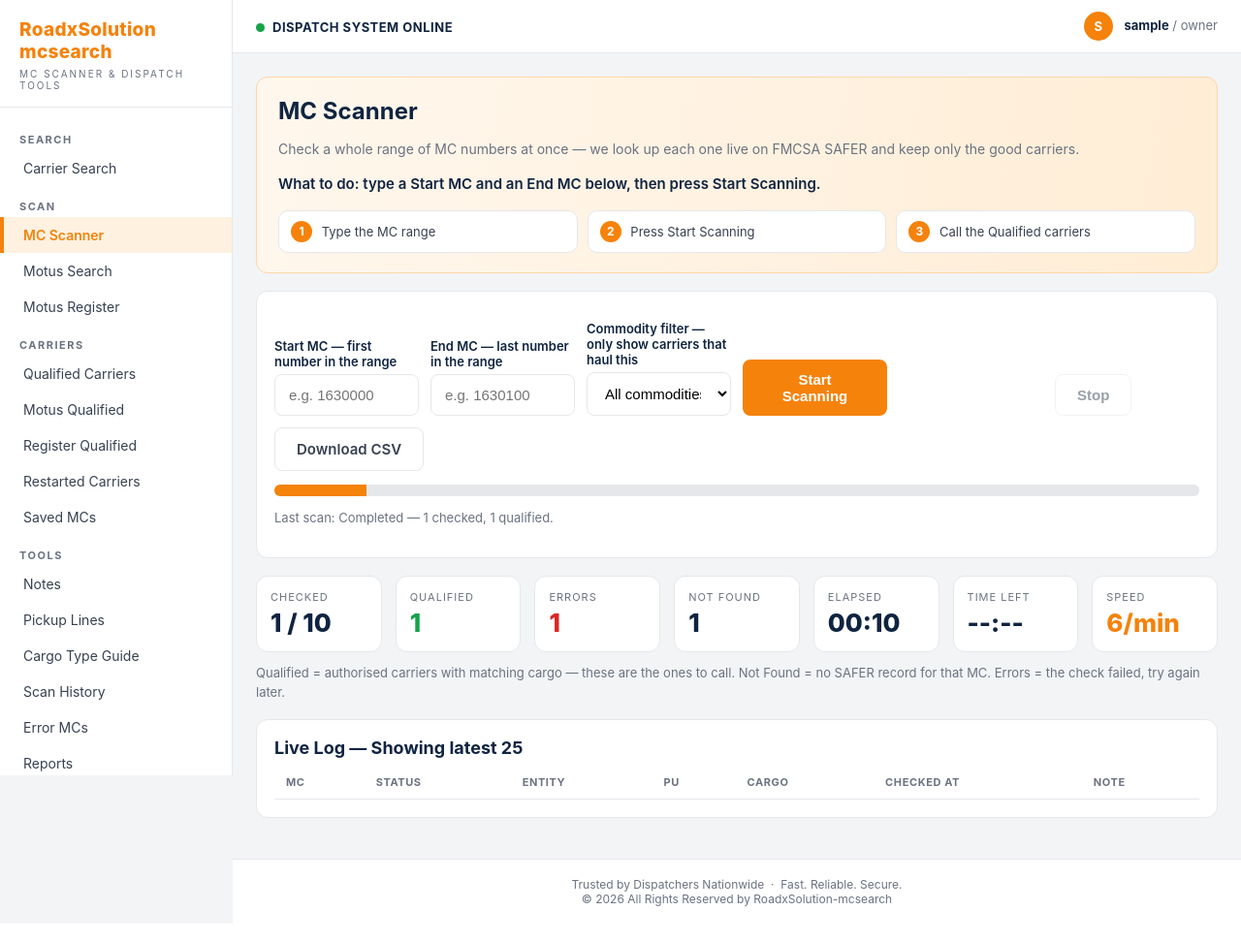
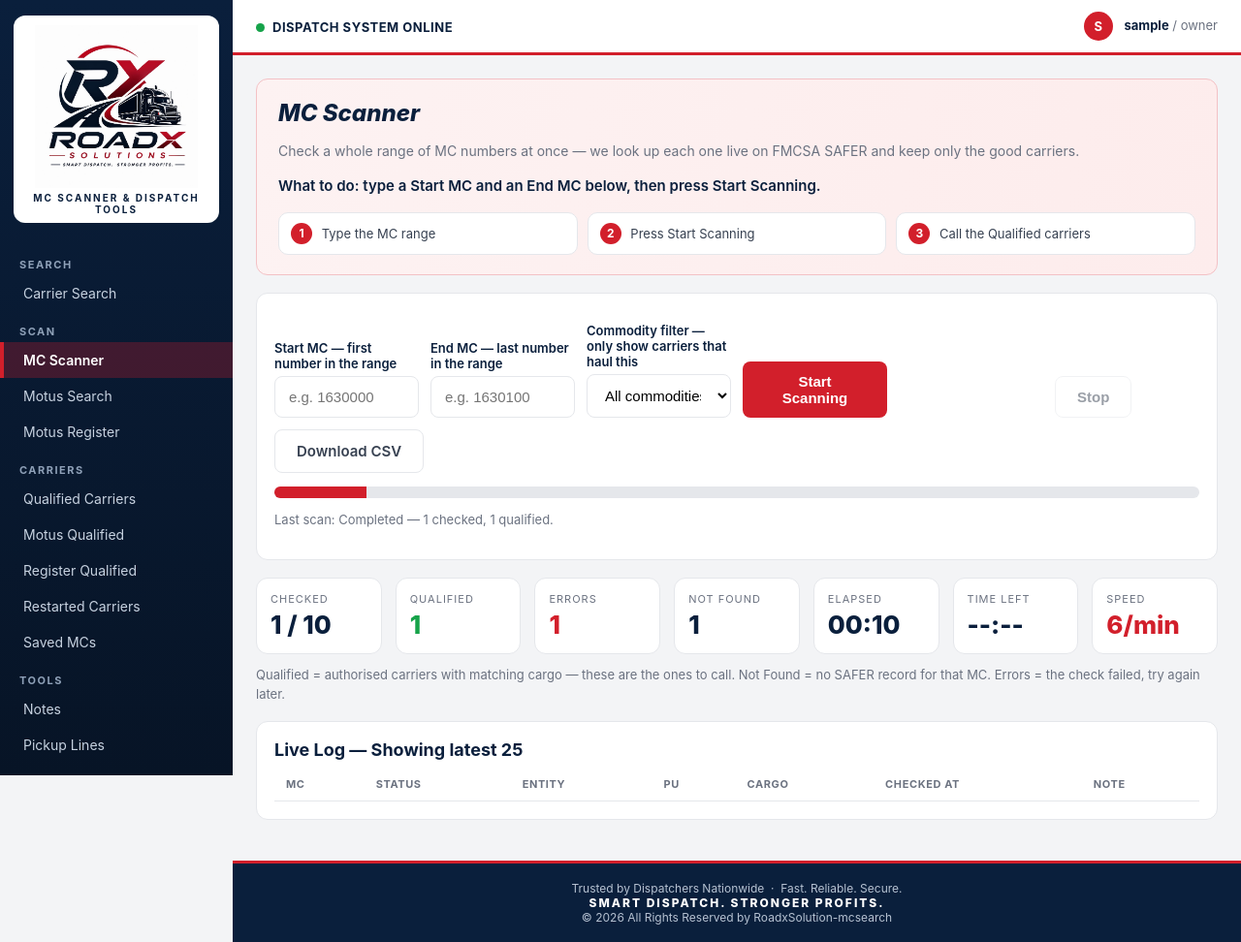
Before and after one commit to zackalbert12/roadxsolution-mcsearch, a Flask app: page /dashboard in a window 1280 px wide. Shown: the whole page at 97% size. Before the commit the page ends 935 px from the top, so only its background shows below. Run offline with Flask 3, Linux system fonts and the light colour scheme; the visitor is signed in with stand-in values (Sample User, id 1); tables that the repository leaves empty hold one stand-in row (values such as "Sample post"); data that the repository does not hold is empty.

Commit message:
Rebrand to RoadX navy/red style

```diff
--- a/static/style.css
+++ b/static/style.css
@@ -1,18 +1,21 @@
-/* RoadxSolution-mcsearch — matches the original dashboard look:
-   white fixed sidebar, orange primary buttons, dark navy headings,
-   light-grey content background, white rounded cards. */
+/* RoadxSolution-mcsearch — RoadX Solutions brand style:
+   deep navy (#0a1f3c) sidebar/header surfaces, vivid red (#d21f2b)
+   primary buttons and accents, bold italic headings in the wordmark
+   spirit, white rounded cards on a light-grey background. */
 :root {
-  --orange: #f5820b;
-  --orange-dark: #d96f00;
-  --orange-pale: #fff1e0;
-  --navy: #0f2440;
+  --brand: #d21f2b;
+  --brand-dark: #a80f1f;
+  --brand-pale: #fdecec;
+  --navy: #0a1f3c;
+  --navy-dark: #071426;
+  --navy-pale: #e9edf3;
   --grey-bg: #f3f4f6;
   --grey-text: #6b7280;
   --border: #e5e7eb;
   --green: #16a34a;
   --green-pale: #dcfce7;
-  --red: #dc2626;
-  --red-pale: #fee2e2;
+  --red: #d21f2b;
+  --red-pale: #fdecec;
   --blue: #2563eb;
   --blue-pale: #dbeafe;
   --yellow-pale: #fef9c3;
@@ -21,10 +24,10 @@
 * { box-sizing: border-box; }
 body { margin: 0; font-family: -apple-system, "Segoe UI", Roboto, Arial, sans-serif;
   background: var(--grey-bg); color: #1f2937; font-size: 14px; }
-a { color: var(--orange); text-decoration: none; }
+a { color: var(--brand); text-decoration: none; }
 a:hover { text-decoration: underline; }
 h1, h2, h3 { color: var(--navy); margin: 0 0 8px; }
-h1 { font-size: 24px; }
+h1 { font-size: 24px; font-style: italic; font-weight: 800; }
 h2 { font-size: 18px; }
 h3 { font-size: 15px; }
 p { color: var(--grey-text); line-height: 1.5; }
@@ -32,23 +35,25 @@ p { color: var(--grey-text); line-height: 1.5; }
 
 /* layout */
 .sidebar { position: fixed; left: 0; top: 0; bottom: 0; width: var(--sidebar-w);
-  background: #fff; border-right: 1px solid var(--border); overflow-y: auto;
-  padding: 16px 0; z-index: 10; }
-.brand { padding: 4px 20px 16px; border-bottom: 1px solid var(--border); }
-.brand .logo { font-size: 19px; font-weight: 800; color: var(--orange);
-  letter-spacing: .3px; line-height: 1.2; }
-.brand .tag { font-size: 10px; letter-spacing: 2px; color: var(--grey-text);
-  text-transform: uppercase; margin-top: 4px; }
+  background: linear-gradient(180deg, var(--navy), var(--navy-dark));
+  overflow-y: auto; padding: 14px 0; z-index: 10; }
+.brand { background: #fff; margin: 2px 14px 10px; border-radius: 12px;
+  padding: 10px 12px 8px; text-align: center; }
+.brand-logo { display: block; width: 168px; margin: 0 auto; }
+.brand .tag { font-size: 10px; letter-spacing: 2px; color: var(--navy);
+  text-transform: uppercase; margin-top: 4px; font-weight: 700; }
 .sidebar nav { padding: 12px 0; }
-.sidebar nav a { display: block; padding: 10px 20px; color: #374151;
+.sidebar nav a { display: block; padding: 10px 20px; color: #c7d2e0;
   border-left: 4px solid transparent; text-decoration: none; font-size: 14px; }
-.sidebar nav a:hover { background: #f9fafb; text-decoration: none; }
-.sidebar nav a.active { color: var(--orange); background: var(--orange-pale);
-  border-left-color: var(--orange); font-weight: 600; }
-.sidebar .side-foot { padding: 16px 20px; font-size: 12px; color: var(--grey-text); }
+.sidebar nav a:hover { background: rgba(255,255,255,.06); color: #fff; text-decoration: none; }
+.sidebar nav a.active { color: #fff; background: rgba(210,31,43,.28);
+  border-left-color: var(--brand); font-weight: 600; }
+.sidebar .side-foot { padding: 16px 20px; font-size: 12px; color: #8fa1b8; }
+.sidebar .side-foot b { color: #fff; }
+.sidebar .side-foot a { color: #fff; }
 
 .main { margin-left: var(--sidebar-w); min-height: 100vh; display: flex; flex-direction: column; }
-.topbar { background: #fff; border-bottom: 1px solid var(--border);
+.topbar { background: #fff; border-bottom: 3px solid var(--brand);
   display: flex; align-items: center; justify-content: space-between;
   padding: 12px 24px; position: sticky; top: 0; z-index: 5; }
 .dot { display: inline-block; width: 9px; height: 9px; border-radius: 50%;
@@ -58,17 +63,18 @@ p { color: var(--grey-text); line-height: 1.5; }
 .topbar .who { font-size: 13px; color: var(--grey-text); }
 .topbar .who b { color: var(--navy); }
 .avatar { display: inline-flex; width: 30px; height: 30px; border-radius: 50%;
-  background: var(--orange); color: #fff; align-items: center; justify-content: center;
+  background: var(--brand); color: #fff; align-items: center; justify-content: center;
   font-weight: 700; margin-right: 8px; vertical-align: middle; }
 .content { padding: 24px; flex: 1; }
-.footer { text-align: center; color: var(--grey-text); font-size: 12px;
-  padding: 18px; border-top: 1px solid var(--border); background: #fff; }
+.footer { text-align: center; color: #b6c2d2; font-size: 12px;
+  padding: 18px; border-top: 3px solid var(--brand); background: var(--navy); }
+.footer-tag { color: #fff; font-weight: 800; letter-spacing: 2px; font-size: 12px; }
 
 /* cards / stats */
 .card { background: #fff; border: 1px solid var(--border); border-radius: 12px;
   padding: 18px; margin-bottom: 18px; }
-.hero { background: linear-gradient(100deg, #fff7ed, #ffedd5);
-  border: 1px solid #fed7aa; border-radius: 12px; padding: 20px 22px; margin-bottom: 18px; }
+.hero { background: linear-gradient(100deg, #fdf2f2, #fdecec);
+  border: 1px solid #f3c1c5; border-radius: 12px; padding: 20px 22px; margin-bottom: 18px; }
 .hero h1 { margin-bottom: 4px; }
 .grid { display: grid; gap: 14px; }
 .grid.cols-7 { grid-template-columns: repeat(7, 1fr); }
@@ -84,24 +90,27 @@ p { color: var(--grey-text); line-height: 1.5; }
 .stat .label { font-size: 11px; text-transform: uppercase; letter-spacing: 1px; color: var(--grey-text); }
 .stat .value { font-size: 26px; font-weight: 800; color: var(--navy); margin-top: 4px; }
 .stat .value.green { color: var(--green); }
-.stat .value.orange { color: var(--orange); }
+.stat .value.orange { color: var(--brand); }
 .stat .value.red { color: var(--red); }
 .progress { height: 12px; background: #e5e7eb; border-radius: 6px; overflow: hidden; }
-.progress > div { height: 100%; background: var(--orange); }
+.progress > div { height: 100%; background: var(--brand); }
 
 /* forms / buttons */
 .btn { display: inline-block; border: none; border-radius: 8px; padding: 10px 18px;
-  font-size: 14px; font-weight: 600; cursor: pointer; background: var(--orange);
+  font-size: 14px; font-weight: 600; cursor: pointer; background: var(--brand);
   color: #fff; text-decoration: none; }
-.btn:hover { background: var(--orange-dark); text-decoration: none; }
+.btn:hover { background: var(--brand-dark); text-decoration: none; }
 .btn.secondary { background: #fff; color: #374151; border: 1px solid var(--border); }
-.btn.secondary:hover { background: #f9fafb; }
+.btn.secondary:hover { background: #fdf2f2; }
 .btn.danger { background: var(--red); }
 .btn.small { padding: 6px 10px; font-size: 13px; }
 .btn:disabled { opacity: .5; cursor: not-allowed; }
 input[type=text], input[type=email], input[type=password], input[type=number],
 input[type=date], select, textarea { width: 100%; padding: 10px 12px;
   border: 1px solid var(--border); border-radius: 8px; font-size: 14px; background: #fff; }
+input[type=text]:focus, input[type=email]:focus, input[type=password]:focus,
+input[type=number]:focus, input[type=date]:focus, select:focus, textarea:focus {
+  outline: none; border-color: var(--brand); box-shadow: 0 0 0 3px var(--brand-pale); }
 label { display: block; font-weight: 600; font-size: 13px; margin: 12px 0 5px; color: var(--navy); }
 .form-row { display: flex; gap: 12px; align-items: flex-end; flex-wrap: wrap; }
 .form-row > div { flex: 1; min-width: 140px; }
@@ -183,7 +194,7 @@ input[type=date], select, textarea { padding: 12px 14px; font-size: 15px; }
 .step { flex: 1; min-width: 160px; background: #fff; border: 1px solid var(--border);
   border-radius: 10px; padding: 10px 12px; font-size: 13px; color: #374151; }
 .step b.num { display: inline-flex; width: 22px; height: 22px; border-radius: 50%;
-  background: var(--orange); color: #fff; align-items: center; justify-content: center;
+  background: var(--brand); color: #fff; align-items: center; justify-content: center;
   font-size: 12px; margin-right: 6px; }
 /* Friendly empty states: what is empty + what to do next */
 .empty-state { text-align: center; padding: 36px 20px; }
@@ -194,7 +205,7 @@ input[type=date], select, textarea { padding: 12px 14px; font-size: 15px; }
 .field-hint { font-size: 12px; color: var(--grey-text); margin-top: 4px; }
 /* Grouped sidebar navigation */
 .nav-group { font-size: 11px; font-weight: 700; text-transform: uppercase;
-  letter-spacing: 1.5px; color: var(--grey-text); padding: 14px 20px 4px; }
+  letter-spacing: 1.5px; color: #8fa1b8; padding: 14px 20px 4px; }
 /* Search mode tabs */
 .tabrow { display: flex; gap: 8px; flex-wrap: wrap; margin-bottom: 12px; }
 /* Small caption under a stat number */
--- a/templates/base.html
+++ b/templates/base.html
@@ -11,7 +11,7 @@
 {% if user %}
 <aside class="sidebar">
   <div class="brand">
-    <div class="logo">RoadxSolution<br>mcsearch</div>
+    <img class="brand-logo" src="{{ url_for('static', filename='roadx-logo.jpg') }}" alt="RoadX Solutions">
     <div class="tag">MC Scanner &amp; Dispatch Tools</div>
   </div>
   <nav>
@@ -56,7 +56,7 @@
     {% endwith %}
     {% block content %}{% endblock %}
   </div>
-  <div class="footer">Trusted by Dispatchers Nationwide &nbsp;·&nbsp; Fast. Reliable. Secure.<br>© 2026 All Rights Reserved by RoadxSolution-mcsearch</div>
+  <div class="footer">Trusted by Dispatchers Nationwide &nbsp;·&nbsp; Fast. Reliable. Secure.<br><span class="footer-tag">SMART DISPATCH. STRONGER PROFITS.</span><br>© 2026 All Rights Reserved by RoadxSolution-mcsearch</div>
 </div>
 {% else %}
   {% with messages = get_flashed_messages() %}
--- a/templates/login.html
+++ b/templates/login.html
@@ -3,7 +3,7 @@
 {% block auth %}
 <div class="auth-wrap">
   <div class="auth-card">
-    <h1>RoadxSolution<br>mcsearch</h1>
+    <img class="auth-logo" src="{{ url_for('static', filename='roadx-logo.jpg') }}" alt="RoadX Solutions">
     <p style="text-align:center">Sign in to your dispatcher workspace</p>
     <p class="muted" style="text-align:center">Log in to scan MC numbers and see your carriers. New here? Press Sign Up below.</p>
     {% if error %}<div class="alert">{{ error }}</div>{% endif %}
```
Also changed, not shown: other parts of static/style.css (+15 -12 lines), static/roadx-logo.jpg (added).
